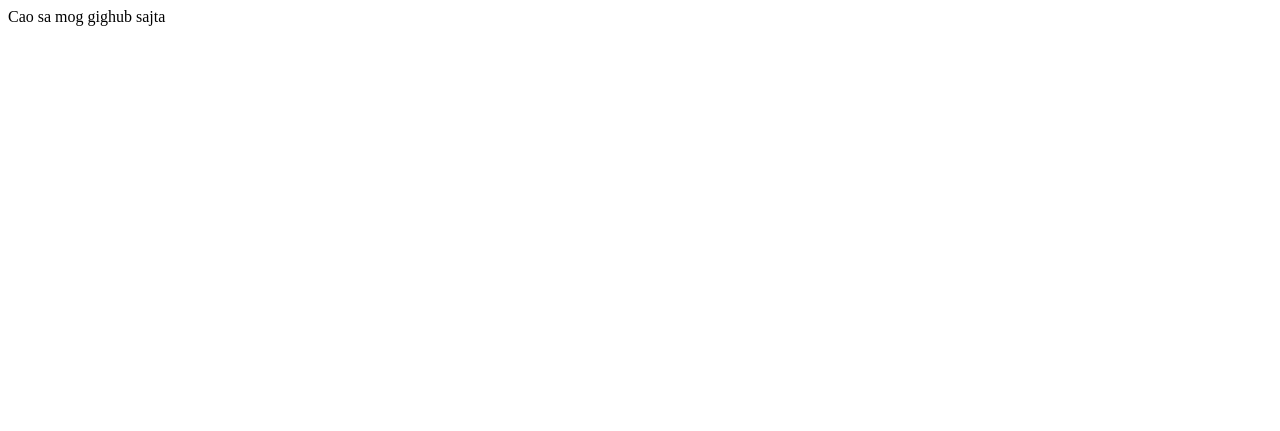
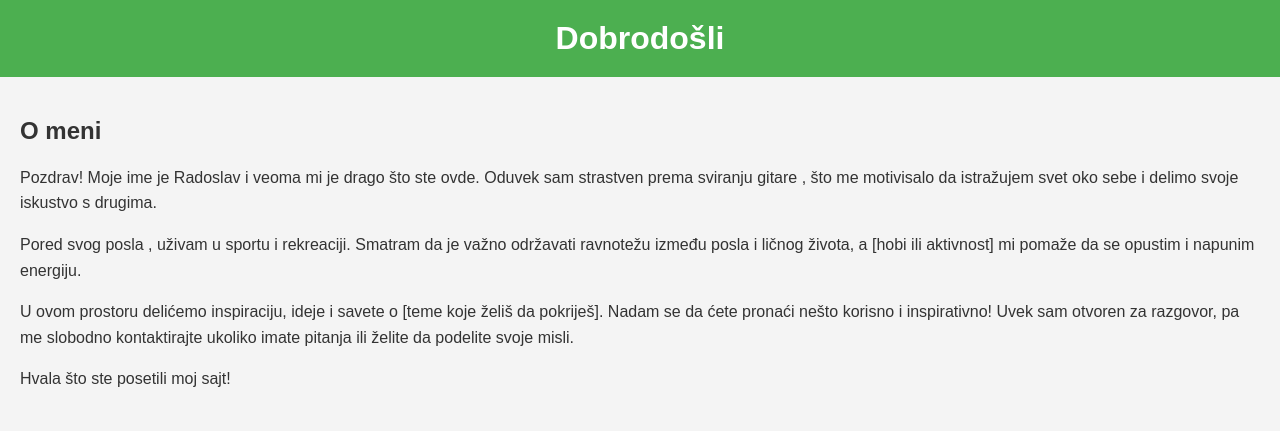
Before and after one commit to radoslav78/radoslav78.github.io, a plain HTML site: page index.html in a window 1280 px wide. Drawn offline with Linux system fonts and the light colour scheme.

Commit message:
Update index.html

```diff
--- a/index.html
+++ b/index.html
@@ -1,5 +1,50 @@
-<html>
-  <body>
-    Cao sa mog gighub sajta
-  </body>
+<!DOCTYPE html>
+<html lang="sr">
+<head>
+    <meta charset="UTF-8">
+    <meta name="viewport" content="width=device-width, initial-scale=1.0">
+    <title>Dobrodošli</title>
+    <style>
+        body {
+            font-family: Arial, sans-serif;
+            margin: 0;
+            padding: 0;
+            background-color: #f4f4f4;
+            color: #333;
+        }
+        header {
+            background-color: #4CAF50;
+            color: white;
+            padding: 20px;
+            text-align: center;
+        }
+        main {
+            padding: 20px;
+        }
+        h1 {
+            margin: 0;
+        }
+        p {
+            line-height: 1.6;
+        }
+    </style>
+</head>
+<body>
+
+<header>
+    <h1>Dobrodošli</h1>
+</header>
+
+<main>
+    <h2>O meni</h2>
+    <p>Pozdrav! Moje ime je Radoslav i veoma mi je drago što ste ovde. Oduvek sam strastven prema sviranju gitare , što me motivisalo da istražujem svet oko sebe i delimo svoje iskustvo s drugima.</p>
+
+    <p>Pored svog posla , uživam u sportu i rekreaciji. Smatram da je važno održavati ravnotežu između posla i ličnog života, a [hobi ili aktivnost] mi pomaže da se opustim i napunim energiju.</p>
+
+    <p>U ovom prostoru delićemo inspiraciju, ideje i savete o [teme koje želiš da pokriješ]. Nadam se da ćete pronaći nešto korisno i inspirativno! Uvek sam otvoren za razgovor, pa me slobodno kontaktirajte ukoliko imate pitanja ili želite da podelite svoje misli.</p>
+
+    <p>Hvala što ste posetili moj sajt!</p>
+</main>
+
+</body>
 </html>
```
